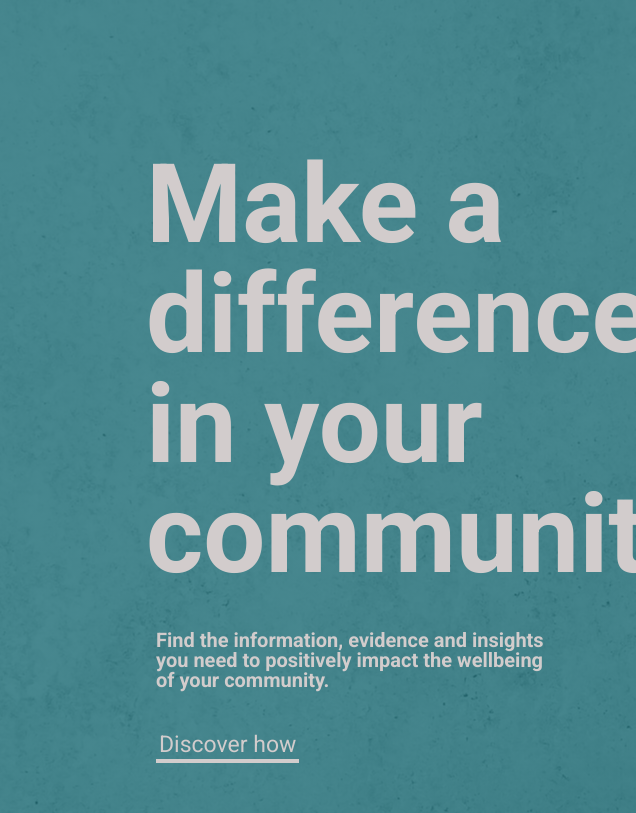
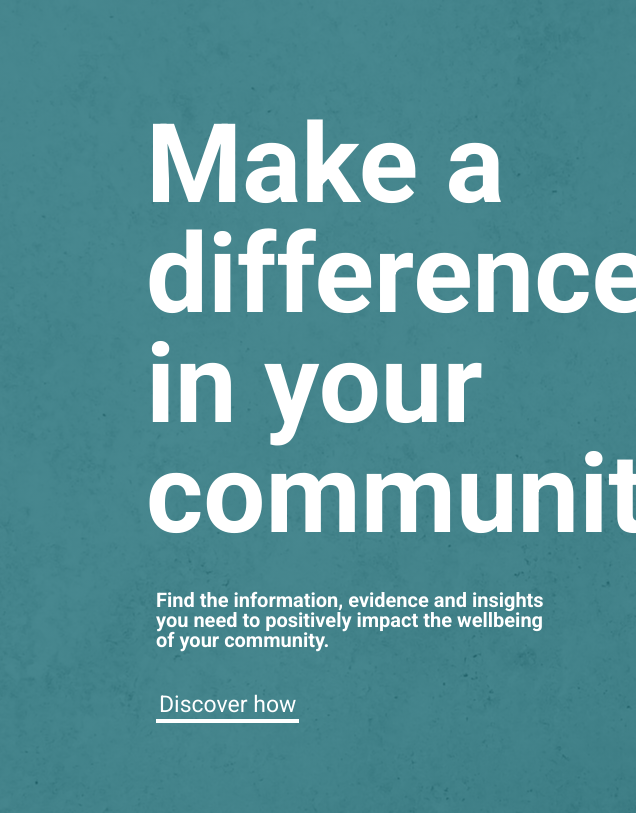
Before and after one commit to engkuazrul/proj_equ, a website: page index.html in a window 1280 px wide. Shown: the part 120-933 px from the top of the page, 644-1280 px from the left. Drawn offline with nearby package versions, Linux system fonts and the light colour scheme.

Commit message:
fix text color and padding in section intro

```diff
--- a/sass/base/_typography.scss
+++ b/sass/base/_typography.scss
@@ -11,7 +11,7 @@ body {
   line-height: 1;
 
   &-light {
-    color: #d2cccc;
+    color: #fff;
   }
 
   &-dark {
@@ -37,7 +37,7 @@ body {
   font-size: 2rem;
 
   &-light {
-    color: #d2cccc;
+    color: #fff;
   }
 
   &-dark {
--- a/sass/pages/_home.scss
+++ b/sass/pages/_home.scss
@@ -9,7 +9,7 @@
       background-image: linear-gradient(rgba(#1f6f78, .8), rgba(#1f6f78, .8)), url("/img/bg.jpg");
       background-position: center;
 
-      padding: 16rem 20rem 16rem 16rem;
+      padding: 12rem 20rem 16rem 16rem;
 
       &-box{
         display: flex;
@@ -21,14 +21,14 @@
       }
 
       &-desc {
-        width: 40rem;
+        max-width: 40rem;
       }
     }
 
     &__button {
       font-size: 2.3rem;
       width: fit-content;
-      color: #d2cccc;
+      color: #fff;
     }
   }
 }
```
Also changed, not shown: css/style.css.
